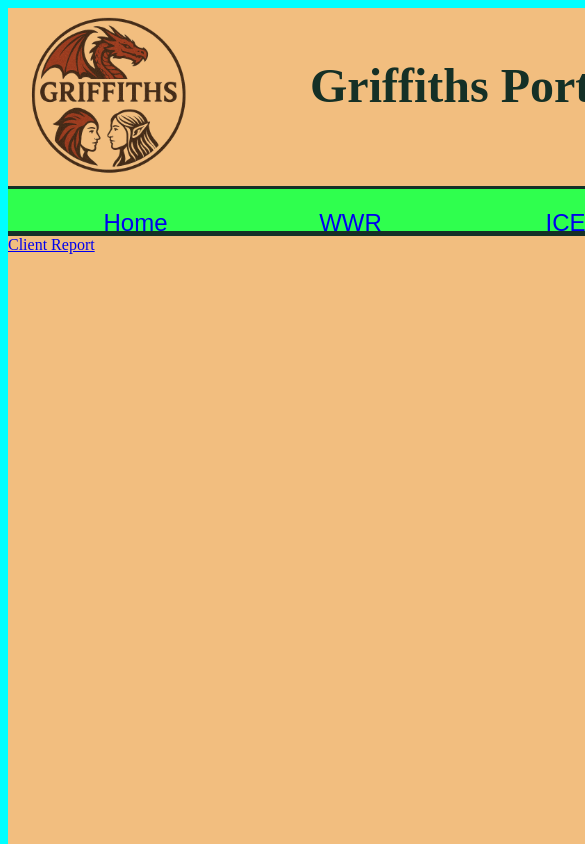
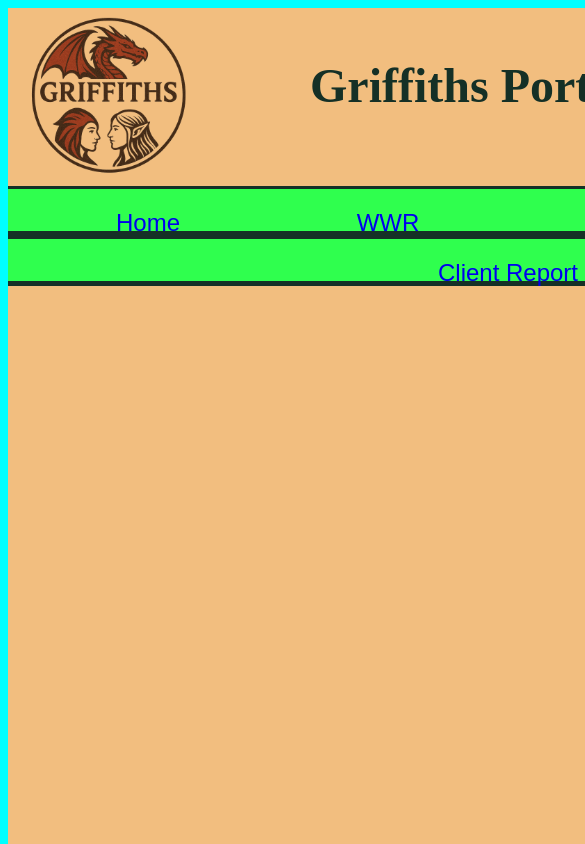
Before and after one commit to griffithscal6-prog/wdd130, a plain HTML site: page project.html in a window 390 px wide. Shown: the top 844 px of the page, 585 px wide, since content can reach past the window. Drawn offline with Linux system fonts and the light colour scheme.

Commit message:
Increase wrapper and nav width, improve nav layout
Updated #wrapper and nav elements to 1000px width for a wider layout. Added flex-wrap to nav for better responsiveness and fixed redundant nav tags for cleaner HTML structure.

```diff
--- a/project.html
+++ b/project.html
@@ -10,7 +10,7 @@
             background: cyan;
         }
         #wrapper{
-            width: 900px;
+            width: 1000px;
             height: 1000px;
             margin: auto;
             background: #f2be7f;
@@ -27,7 +27,7 @@
             margin-left: 12px;
          }
          nav {
-            width:900px;
+            width:1000px;
             height:50px;
             background:rgb(47, 255, 78);
             clear: both;
@@ -39,6 +39,7 @@
             box-sizing: border-box;
             display: flex;
             justify-content: space-around;
+            flex-wrap: wrap;
          }
          nav a {
             font-size: 1.5em;      /* makes links larger */
@@ -75,8 +76,9 @@
             <a href="ice.html">ICE</a>
             <a href="project.html">Project</a>
         </nav>
-        </nav>
-        <a href="client_report.html">Client Report</a>
+        <nav>
+            <a href="client_report.html">Client Report</a>
+
         </nav>
         <main>
 
```
